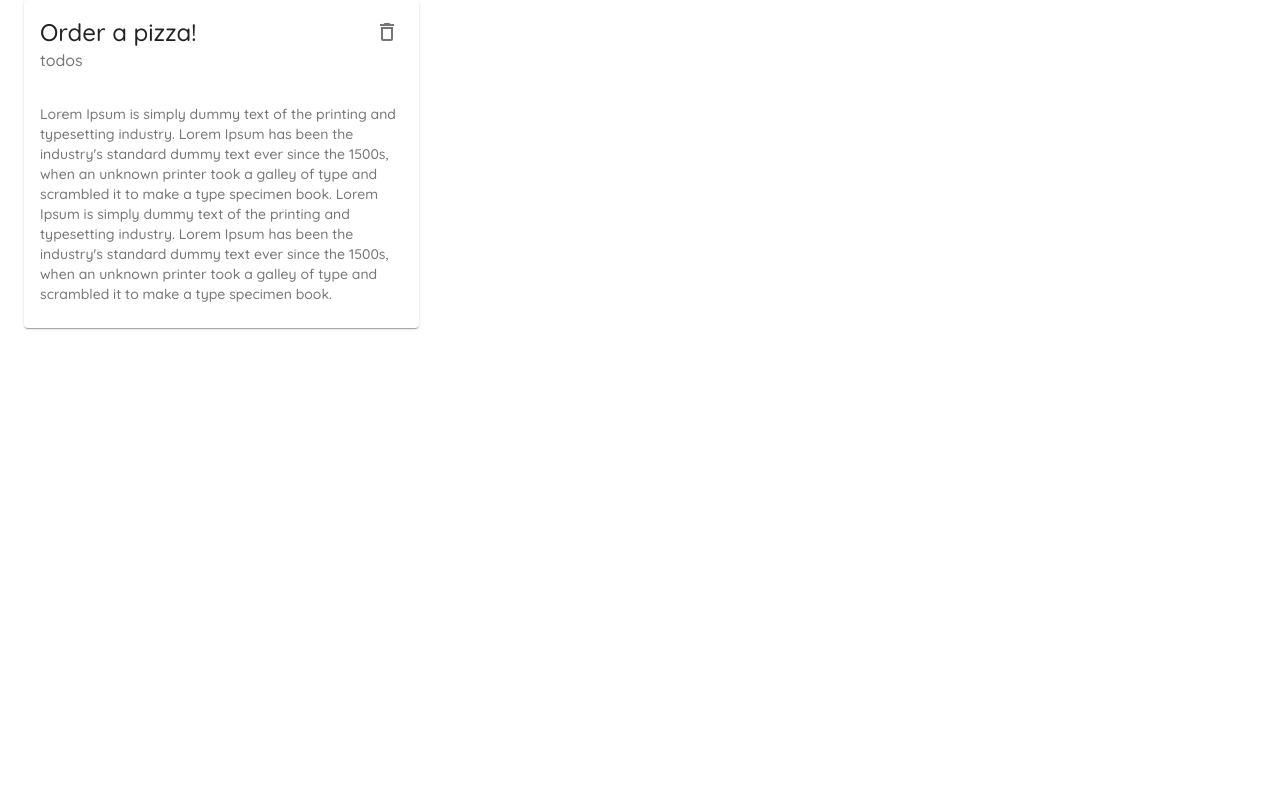
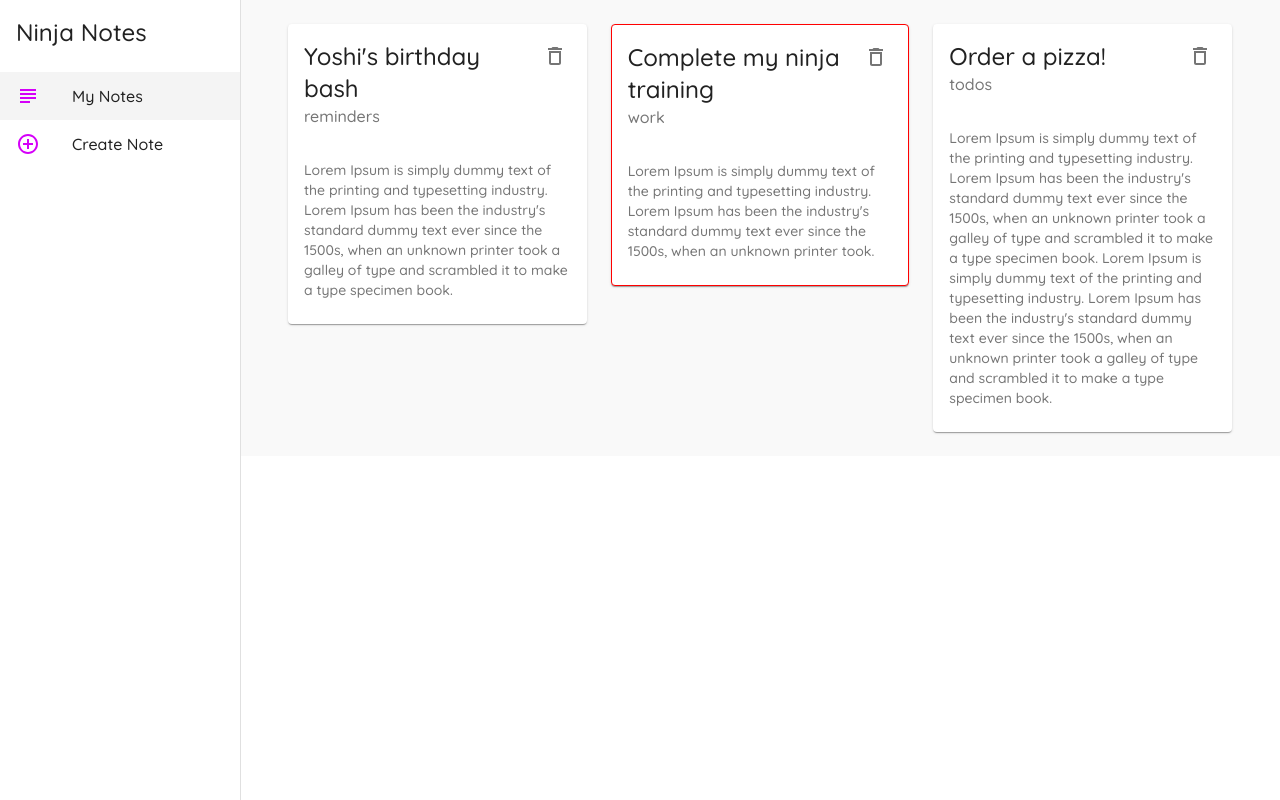
Before and after one commit to TANMAYBAGADIA/React-Notes-App, a React (Create React App) app: page / in a window 1280 px wide. Built offline with nearby package versions, Linux system fonts and the light colour scheme; data requests are answered from the project's data file.

Commit message:
Added the code

```diff
--- a/data/db.json
+++ b/data/db.json
@@ -1,5 +1,17 @@
 {
   "notes": [
+    {
+      "title": "Yoshi's birthday bash",
+      "details": "Lorem Ipsum is simply dummy text of the printing and typesetting industry. Lorem Ipsum has been the industry's standard dummy text ever since the 1500s, when an unknown printer took a galley of type and scrambled it to make a type specimen book.",
+      "category": "reminders",
+      "id": 1
+    },
+    {
+      "title": "Complete my ninja training",
+      "details": "Lorem Ipsum is simply dummy text of the printing and typesetting industry. Lorem Ipsum has been the industry's standard dummy text ever since the 1500s, when an unknown printer took.",
+      "category": "work",
+      "id": 2
+    },
     {
       "title": "Order a pizza!",
       "details": "Lorem Ipsum is simply dummy text of the printing and typesetting industry. Lorem Ipsum has been the industry's standard dummy text ever since the 1500s, when an unknown printer took a galley of type and scrambled it to make a type specimen book.\nLorem Ipsum is simply dummy text of the printing and typesetting industry. Lorem Ipsum has been the industry's standard dummy text ever since the 1500s, when an unknown printer took a galley of type and scrambled it to make a type specimen book.",
--- a/src/App.js
+++ b/src/App.js
@@ -3,27 +3,29 @@ import Notes from "./pages/Notes";
 import Create from "./pages/Create";
 import { createMuiTheme, ThemeProvider } from "@material-ui/core";
 import { purple } from "@material-ui/core/colors";
+import Layout from "./components/Layout";
 
 const theme = createMuiTheme({
   palette: {
     primary: {
       main: "#fefefe",
     },
-    secondary: purple
+    secondary: purple,
   },
   typography: {
-    fontFamily: 'Quicksand',
+    fontFamily: "Quicksand",
     fontWeightLight: 400,
     fontWeightRegular: 500,
     fontWeightMedium: 600,
     fontWeightBold: 700,
-  }
+  },
 });
 
 function App() {
   return (
     <ThemeProvider theme={theme}>
       <Router>
+        <Layout>
           <Switch>
             <Route exact path="/">
               <Notes />
@@ -32,6 +34,7 @@ function App() {
               <Create />
             </Route>
           </Switch>
+        </Layout>
       </Router>
     </ThemeProvider>
   );
--- /dev/null
+++ b/src/components/Layout.js
@@ -0,0 +1,94 @@
+import React from "react";
+import { makeStyles } from "@material-ui/core";
+import Drawer from "@material-ui/core/Drawer";
+import Typography from "@material-ui/core/Typography";
+import { useHistory, useLocation } from "react-router-dom";
+import List from "@material-ui/core/List";
+import ListItem from "@material-ui/core/ListItem";
+import ListItemIcon from "@material-ui/core/ListItemIcon";
+import ListItemText from "@material-ui/core/ListItemText";
+import { AddCircleOutlineOutlined, SubjectOutlined } from "@material-ui/icons";
+
+const drawerWidth = 240;
+
+const useStyles = makeStyles((theme) => {
+  return {
+    page: {
+      background: "#f9f9f9",
+      width: "100%",
+      padding: theme.spacing(3)
+    },
+    root: {
+      display: "flex",
+    },
+    drawer: {
+      width: drawerWidth,
+    },
+    drawerPaper: {
+      width: drawerWidth,
+    },
+    active: {
+      background: "#f4f4f4",
+    },
+    title: {
+      padding: theme.spacing(2)
+    }
+  };
+});
+
+export default function Layout({ children }) {
+  const classes = useStyles();
+  const history = useHistory();
+  const location = useLocation();
+
+  const menuItems = [
+    {
+      text: "My Notes",
+      icon: <SubjectOutlined color="secondary" />,
+      path: "/",
+    },
+    {
+      text: "Create Note",
+      icon: <AddCircleOutlineOutlined color="secondary" />,
+      path: "/create",
+    },
+  ];
+
+  return (
+    <div className={classes.root}>
+      {/* app bar */}
+
+      {/* side drawer */}
+      <Drawer
+        className={classes.drawer}
+        variant="permanent"
+        classes={{ paper: classes.drawerPaper }}
+        anchor="left"
+      >
+        <div>
+          <Typography variant="h5" className={classes.title}>
+            Ninja Notes
+          </Typography>
+        </div>
+
+        {/* links/list section */}
+        <List>
+          {menuItems.map((item) => (
+            <ListItem
+              button
+              key={item.text}
+              onClick={() => history.push(item.path)}
+              className={location.pathname == item.path ? classes.active : null}
+            >
+              <ListItemIcon>{item.icon}</ListItemIcon>
+              <ListItemText primary={item.text} />
+            </ListItem>
+          ))}
+        </List>
+      </Drawer>
+
+      {/* main content */}
+      <div className={classes.page}>{children}</div>
+    </div>
+  );
+}
--- a/src/components/NoteCard.js
+++ b/src/components/NoteCard.js
@@ -5,11 +5,23 @@ import CardContent from "@material-ui/core/CardContent";
 import IconButton from "@material-ui/core/IconButton";
 import Typography from "@material-ui/core/Typography";
 import DeleteOutlined from "@material-ui/icons/DeleteOutlined";
+import { makeStyles } from "@material-ui/core";
 
+const useStyles = makeStyles({
+  test: {
+    border: (note) => {
+      if (note.category == 'work'){
+        return '1px solid red'
+      }
+    }
+  }
+})
 export default function NoteCard({ note, handleDelete }) {
+  const classes = useStyles(note)
+
   return (
     <div>
-      <Card elevation={1}>
+      <Card elevation={1} className={classes.test}>
         <CardHeader
           action={
             <IconButton onClick={() => handleDelete(note.id)}>
```
Also changed, not shown: package.json (line endings or trailing spaces), public/mario-av.png (added), 1 other file (tests, documents, lock files or other folders). Lines whose indentation alone changed are shown as unchanged.
